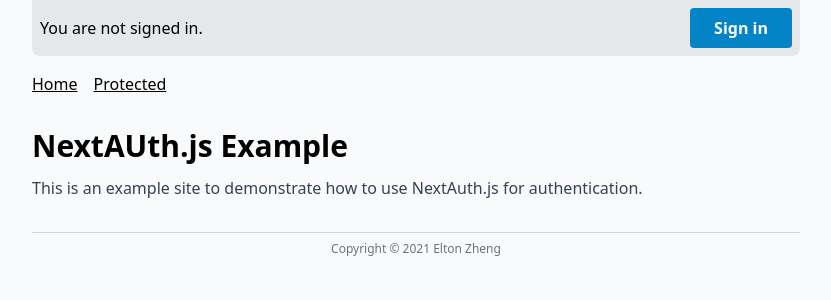
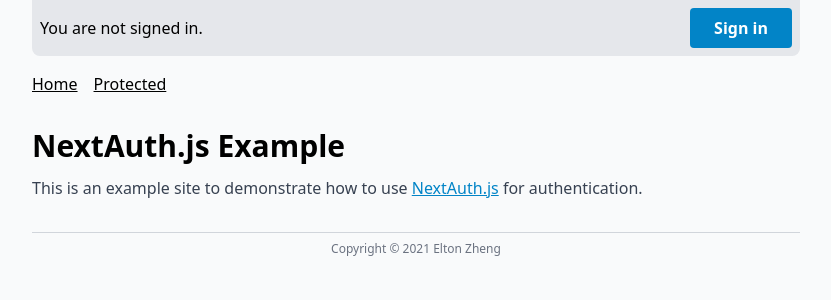
Before and after one commit to elton/auth-demo, a Next.js app: page / in a window 1280 px wide. Shown: the top 300 px of the page, without its empty margins (224-1055 px from the left). Built offline with nearby package versions, Linux system fonts and the light colour scheme; no server answers.

Commit message:
add dark mode support.

```diff
--- a/pages/index.js
+++ b/pages/index.js
@@ -4,11 +4,16 @@
   return (
     <Layout>
       <h1 className='text-3xl mb-3 font-semibold dark:text-gray-200'>
-        NextAUth.js Example
+        NextAuth.js Example
       </h1>
       <p className='text-gray-700 dark:text-gray-300'>
         This is an example site to demonstrate how to use{' '}
-        <a href={`https://next-auth.js.org`}>NextAuth.js</a> for authentication.
+        <a
+          href={`https://next-auth.js.org`}
+          className='text-lightBlue-600 underline'>
+          NextAuth.js
+        </a>{' '}
+        for authentication.
       </p>
     </Layout>
   );
```
